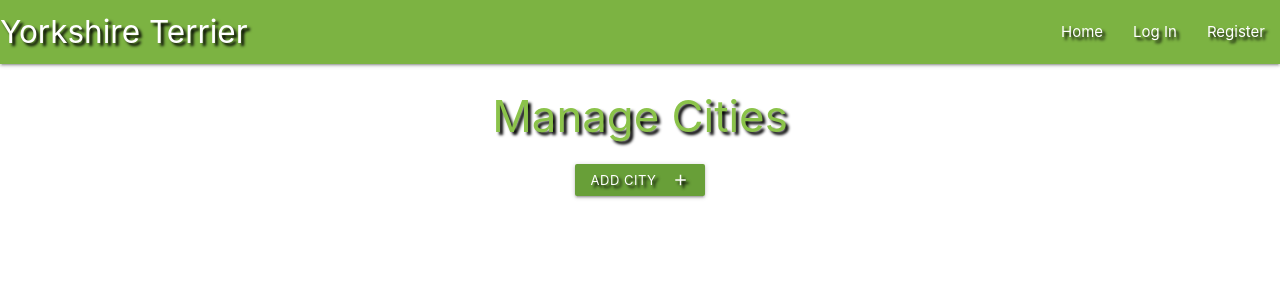
After one commit to atvars/yorkshire_terrier, a Flask app: page /get_cities in a window 1280 px wide. The commit adds this page. Shown: the top 300 px of the page. Run offline with Flask 2, Linux system fonts and the light colour scheme; data that the repository does not hold is empty; some libraries are stand-ins or nearby versions.

Commit message:
added new page add_cities.html and option to add new citie in mongoDB and display on my site

```diff
--- a/app.py
+++ b/app.py
@@ -159,6 +159,27 @@ def delete_dog(dog_id):
     return redirect(url_for("get_dogs"))
 
 
+# manage cities
+@app.route("/get_cities")
+def get_cities():
+    cities = list(mongo.db.cities.find().sort("cities_name", 1))
+    return render_template("cities.html", cities=cities)
+
+
+# adding new citie
+@app.route("/add_cities", methods=["GET", "POST"])
+def add_cities():
+    if request.method == "POST":
+        citie = {
+            "cities_name": request.form.get("cities_name")
+        }
+        mongo.db.cities.insert_one(citie)
+        flash("New City Added")
+        return redirect(url_for("get_cities"))
+
+    return render_template("add_cities.html")
+
+
 if __name__ == "__main__":
     app.run(host=os.environ.get("IP"),
             port=int(os.environ.get("PORT")),
--- a/templates/base.html
+++ b/templates/base.html
@@ -26,7 +26,9 @@
                     {% if session.user %}
                         <li><a href="{{ url_for('profile', username=session['user']) }}">My Profile</a></li>
                         <li><a href="{{ url_for('add_dog') }}">Add My Dog</a></li>
-                        <li><a href="#">Manage Cities</a></li>
+                        {% if session.user|lower == "admin"|lower %}
+                            <li><a href="{{ url_for('get_cities') }}">Manage Cities</a></li>
+                        {% endif %}
                         <li><a href="{{ url_for('logout') }}">Log Out</a></li>
                     {% else %}
                         <li><a href="{{ url_for('login') }}">Log In</a></li>
@@ -42,7 +44,9 @@
             {% if session.user %}
                 <li><a href="{{ url_for('profile', username=session['user']) }}">My Profile</a></li>
                 <li><a href="{{ url_for('add_dog') }}">Add My Dog</a></li>
-                <li><a href="#">Manage Cities</a></li>
+                {% if session.user|lower == "admin"|lower %}
+                    <li><a href="{{ url_for('get_cities') }}">Manage Cities</a></li>
+                {% endif %}
                 <li><a href="{{ url_for('logout') }}">Log Out</a></li>
             {% else %}
                 <li><a href="{{ url_for('login') }}">Log In</a></li>
--- /dev/null
+++ b/templates/cities.html
@@ -0,0 +1,30 @@
+{% extends "base.html" %}
+{% block content %}
+
+    <h3 class="center-align light-green-text text-shadow darken-2">Manage Cities</h3>
+
+    <div class="row">
+        <div class="col s12 center-align">
+            <a href="{{ url_for('add_cities') }}" class="btn-small light-green darken-2 text-shadow">
+                Add City <i class="material-icons right">add</i>
+            </a>
+        </div>
+    </div>
+
+    <div class="row">
+        {% for citie in cities %}
+            <div class="col s12 m3">
+                <div class="card light-green darken-2 text-shadow center-align">
+                    <div class="card-content white-text">
+                        <span class="card-title">{{ citie.cities_name }}</span>
+                    </div>
+                    <div class="card-action">
+                        <a href="#" class="ight-blue accent-2 btn-small">Edit</a>
+                        <a href="#" class="btn-small red text-shadow">Delete</a>
+                    </div>
+                </div>
+            </div>
+        {% endfor %}
+    </div>
+
+{% endblock %}
--- a/templates/dogs.html
+++ b/templates/dogs.html
@@ -26,7 +26,7 @@
                     <p><strong>About {{ dog.dogs_name }}</strong> : {{ dog.about_dog }}</p>
                         <strong>Contact Info</strong>: {{ dog.contact_info }}
                         <div class="col l6 s12">
-                        <img class="responsive-img" src="{{ dog.img_url }}" alt="image of {{ dog.dog_name }}" />
+                        <img class="responsive-img" src="{{ dog.img_url }}" alt="image of"/>{{ dog.dog_name }}
                     </div>
                         <p><em>by: {{ dog.created_by }}</em></p>
                 </div>
```
Also changed, not shown: templates/add_cities.html (added, +27 -0 lines).
